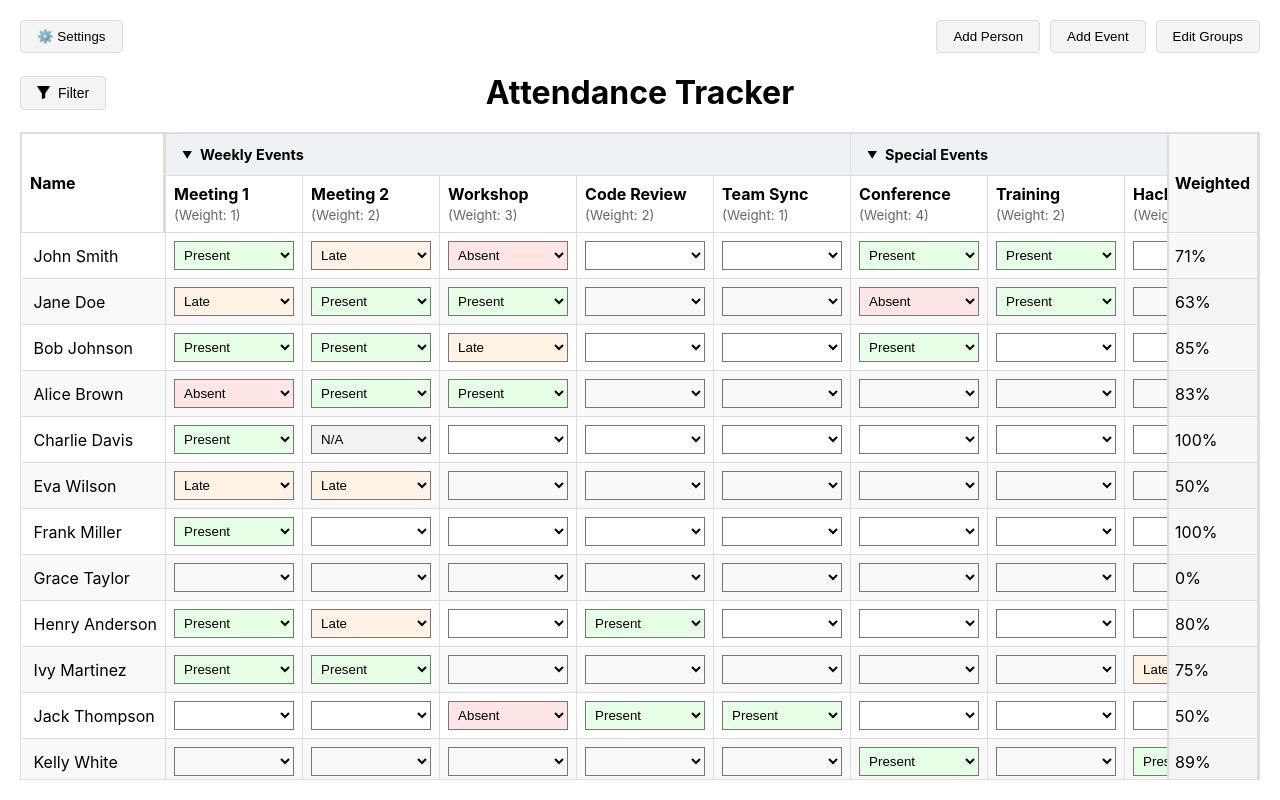
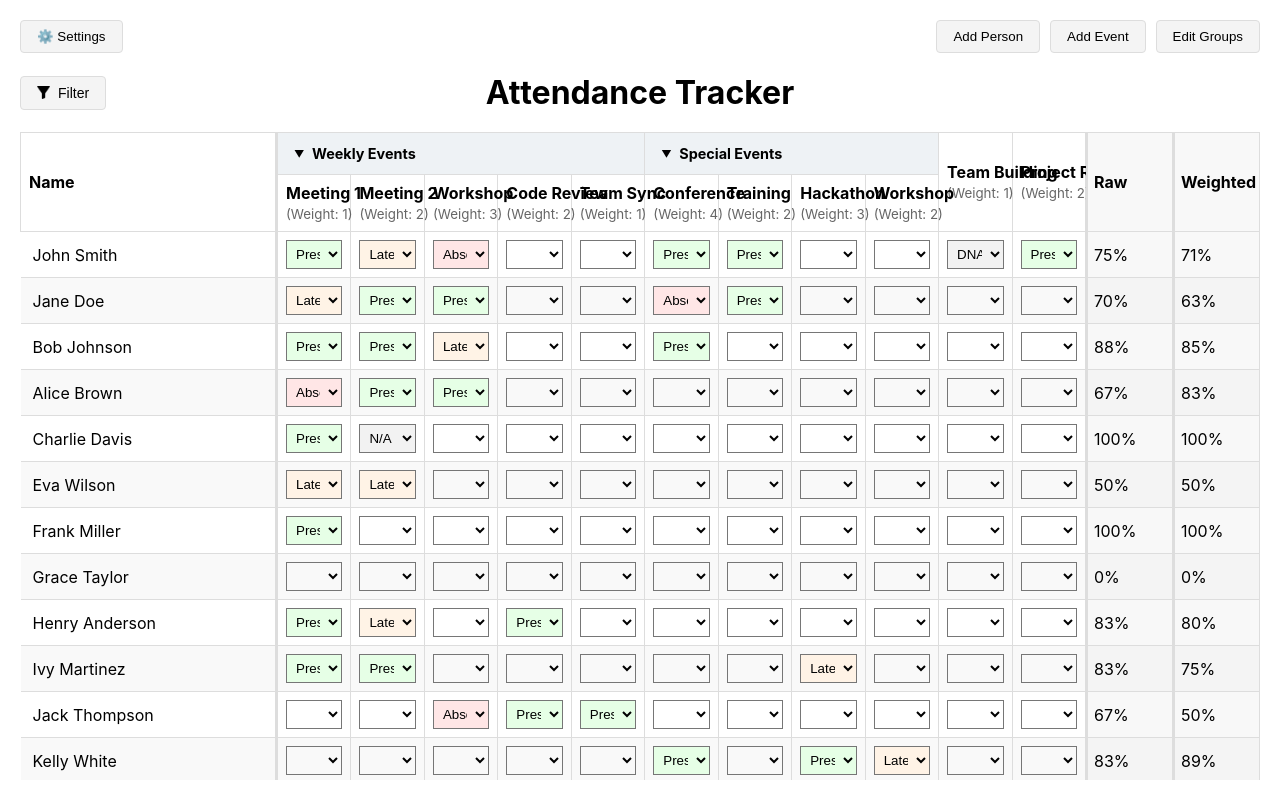
Before and after one commit to adamnelsonarcher/attendance-tracker, a React (Create React App) app: page / in a window 1280 px wide. Built offline with nearby package versions, Linux system fonts and the light colour scheme.

Commit message:
fixed name column sizing

```diff
--- a/src/components/Table/Table.css
+++ b/src/components/Table/Table.css
@@ -20,14 +20,13 @@ body {
   overflow-x: auto;
   overflow-y: auto;
   max-width: 100%;
-  flex: 1;  /* Take remaining space */
-  border: 1px solid #ddd;
+  flex: 1;
 }
 
 table {
+  table-layout: fixed;
   border-collapse: collapse;
-  width: 100%;
-  margin-top: 0;
+  width: 100%; /* Change from auto to 100% */
 }
 
 th, td {
@@ -71,11 +70,13 @@ th small {
   z-index: 5;
   width: 70px;
   min-width: 70px;
+  max-width: 70px;
 }
 
 .event-column {
-  width: 120px;
-  min-width: 120px;
+  width: auto; /* Change from fixed width to auto */
+  min-width: 120px; /* Keep minimum width */
+  max-width: none; /* Remove maximum width */
   background-color: #fff;
   z-index: auto;
 }
@@ -177,7 +178,7 @@ thead th.name-column {
 .collapsed-folder {
   padding: 0;
   background-color: #eef2f5;
-  width: 120px;
+  width: auto; /* Change from fixed width to auto */
   min-width: 120px;
   border: 1px solid #ddd;
 }
@@ -275,3 +276,33 @@ thead th.score-column::before {
 .score-column.sortable-header:hover {
   background-color: #e4e4e4;
 }
+
+/* Update column width styles */
+.name-column {
+  position: sticky;
+  left: 0;
+  z-index: 2;
+  background-color: #fff;
+  width: 240px;
+  min-width: 240px;
+  max-width: 240px;
+}
+
+/* Ensure other columns maintain their sizes */
+.event-column {
+  width: auto; /* Change from fixed width to auto */
+  min-width: 120px; /* Keep minimum width */
+  max-width: none; /* Remove maximum width */
+  background-color: #fff;
+  z-index: auto;
+}
+
+.score-column {
+  position: sticky;
+  right: 0;
+  background-color: #f8f8f8;
+  z-index: 5;
+  width: 70px;
+  min-width: 70px;
+  max-width: 70px;
+}
```
